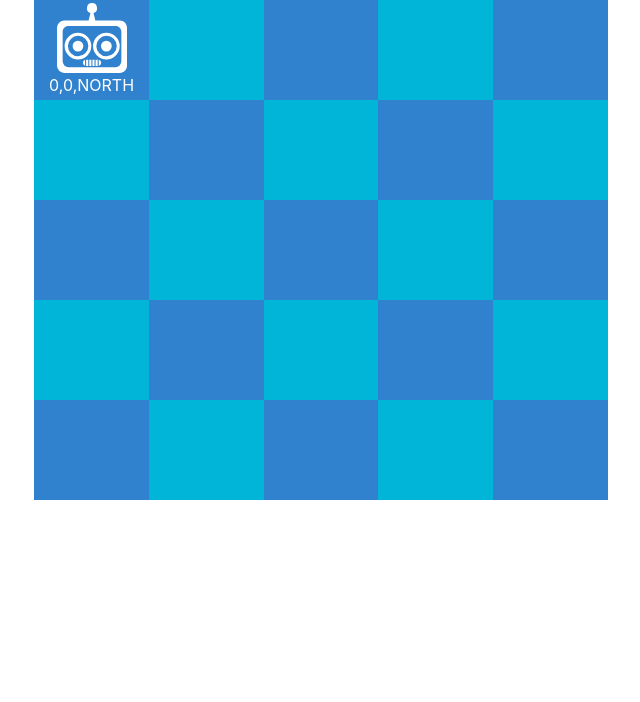
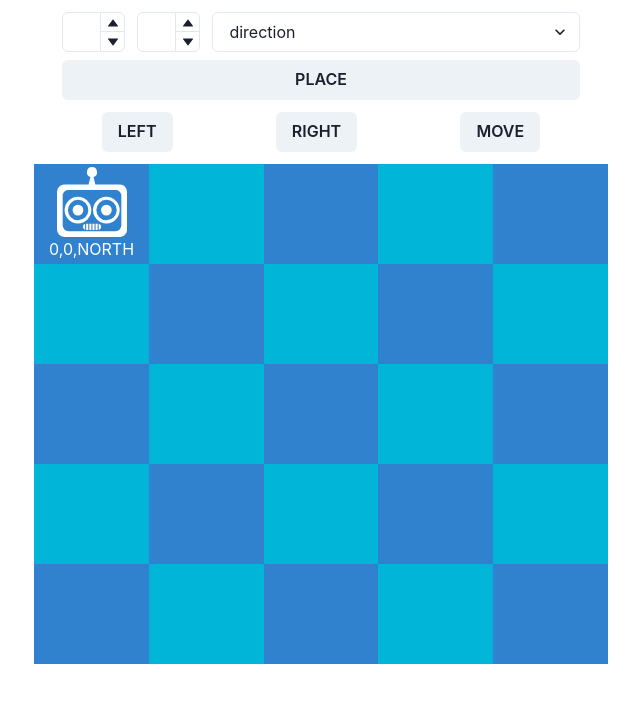
Before and after one commit to Tsugami/toy-robot, a Next.js app in the folder toy-robot-web/: page / in a window 1280 px wide. Shown: the top 702 px of the page, without its empty margins (319-959 px from the left). Built offline with nearby package versions, Linux system fonts and the light colour scheme.

Commit message:
control panel layout

```diff
--- /dev/null
+++ b/toy-robot-web/components/DirectionSelect.tsx
@@ -0,0 +1,11 @@
+import { Select } from '@chakra-ui/react';
+
+export const DirectionSelect = () => {
+  return (
+    <Select placeholder='direction' w='90%'>
+      <option value='option1'>Option 1</option>
+      <option value='option2'>Option 2</option>
+      <option value='option3'>Option 3</option>
+    </Select>
+  );
+};
--- /dev/null
+++ b/toy-robot-web/components/NumberInput.tsx
@@ -0,0 +1,19 @@
+import {
+  NumberInput as ChakraNumberInput,
+  NumberInputField,
+  NumberInputStepper,
+  NumberIncrementStepper,
+  NumberDecrementStepper,
+} from '@chakra-ui/react';
+
+export const NumberInput = () => {
+  return (
+    <ChakraNumberInput w='20'>
+      <NumberInputField />
+      <NumberInputStepper>
+        <NumberIncrementStepper />
+        <NumberDecrementStepper />
+      </NumberInputStepper>
+    </ChakraNumberInput>
+  );
+};
--- /dev/null
+++ b/toy-robot-web/components/PlaceCommand.tsx
@@ -0,0 +1,16 @@
+import { Button, Flex, Spacer } from '@chakra-ui/react';
+import { DirectionSelect } from './DirectionSelect';
+import { NumberInput } from './NumberInput';
+
+export const PlaceCommand = () => {
+  return (
+    <Flex flexDirection='column' m='3'>
+      <Flex gap='3' mb='2'>
+        <NumberInput />
+        <NumberInput />
+        <DirectionSelect />
+      </Flex>
+      <Button>PLACE</Button>
+    </Flex>
+  );
+};
--- /dev/null
+++ b/toy-robot-web/components/RobotController.tsx
@@ -0,0 +1,16 @@
+import { Button, Center, Container, Flex, Wrap } from '@chakra-ui/react';
+
+import { PlaceCommand } from './PlaceCommand';
+
+export const RobotController = () => {
+  return (
+    <Container>
+      <PlaceCommand />
+      <Center justifyContent='space-around' mb='3'>
+        <Button>LEFT</Button>
+        <Button>RIGHT</Button>
+        <Button>MOVE</Button>
+      </Center>
+    </Container>
+  );
+};
--- a/toy-robot-web/components/RobotIcon.tsx
+++ b/toy-robot-web/components/RobotIcon.tsx
@@ -1,15 +1,25 @@
-import { useToyRobot } from '../hooks/useToyRobot';
+import { useToyRobot, Direction } from '../hooks/useToyRobot';
 import { SiProbot } from 'react-icons/si';
 import { Text, Flex } from '@chakra-ui/react';
+import { motion } from 'framer-motion';
+
+const position: Record<Direction, number> = {
+  [Direction.NORTH]: 0,
+  [Direction.EAST]: 90,
+  [Direction.WEST]: 270,
+  [Direction.SOUTH]: 180,
+};
 
 export const RobotIcon = () => {
   const { data } = useToyRobot();
 
-  if (!data) return;
+  if (!data) return <></>;
 
   return (
     <Flex flexDirection='column' alignItems='center'>
-      <SiProbot color='white' size={70} />
+      <motion.div animate={{ rotate: position[data.direction] }} transition={{ duration: 1 }}>
+        <SiProbot color='white' size={70} />
+      </motion.div>
       <Text color='white'>
         {data.x},{data.y},{data.direction}
       </Text>
--- a/toy-robot-web/pages/index.tsx
+++ b/toy-robot-web/pages/index.tsx
@@ -1,11 +1,10 @@
 import { Container } from '@chakra-ui/react';
 import type { NextPage } from 'next';
-import Head from 'next/head';
-import Image from 'next/image';
+
 import { Grid } from '../components/Grid';
 import { GridItem } from '../components/GridItem';
-import { ToyRobotProvider, useToyRobot } from '../hooks/useToyRobot';
-import styles from '../styles/Home.module.css';
+import { RobotController } from '../components/RobotController';
+import { ToyRobotProvider } from '../hooks/useToyRobot';
 
 const AREA_WIDTH = 5;
 const AREA_HEIGHT = 5;
@@ -19,6 +18,7 @@ const Home: NextPage = () => {
         onError: (error) => console.log('error', error),
       }}>
       <Container>
+        <RobotController />
         <Grid
           numCols={AREA_WIDTH}
           numRows={AREA_HEIGHT}
```
